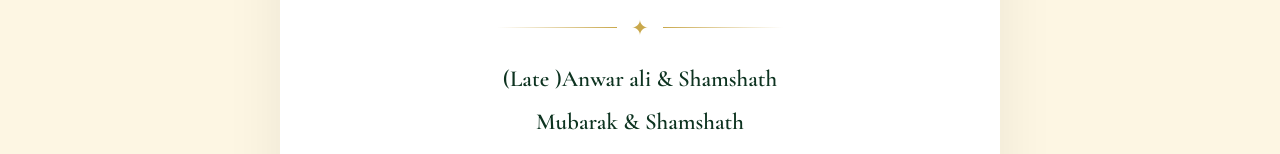
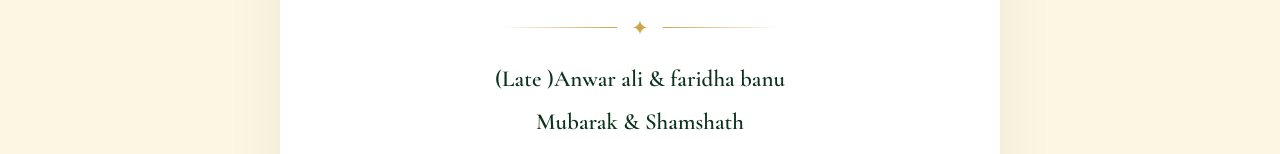
Before and after one commit to Abul786-ctr/Achus-marrage, a plain HTML site: page index.html in a window 1280 px wide. Shown: the part 1915-2069 px from the top of the page. Drawn offline with nearby package versions, Linux system fonts and the light colour scheme; a web font is replaced by a local one.

Commit message:
Update index.html

```diff
--- a/index.html
+++ b/index.html
@@ -860,7 +860,7 @@ footer .footer-gold { color: var(--gold); font-size: 0.92rem; }
       </p>
       <div class="ornament"><span>✦</span></div>
       <p class="message-english" style="margin-bottom:16px;font-style:normal;">
-        <strong style="color:var(--green-deep);font-size:1.15em;"> (Late )Anwar ali  &amp; Shamshath</strong><br/>
+        <strong style="color:var(--green-deep);font-size:1.15em;"> (Late )Anwar ali  &amp; faridha banu</strong><br/>
          <strong style="color:var(--green-deep);font-size:1.15em;">Mubarak &amp; Shamshath</strong><br/>
         <span style="font-size:0.95rem;color:var(--text-muted);">(Masinagudi, The Nilgiris)</span><br/><br/>
         We cordially invite you to the auspicious occasion of the <strong>Nikkah Ceremony</strong> of
```
